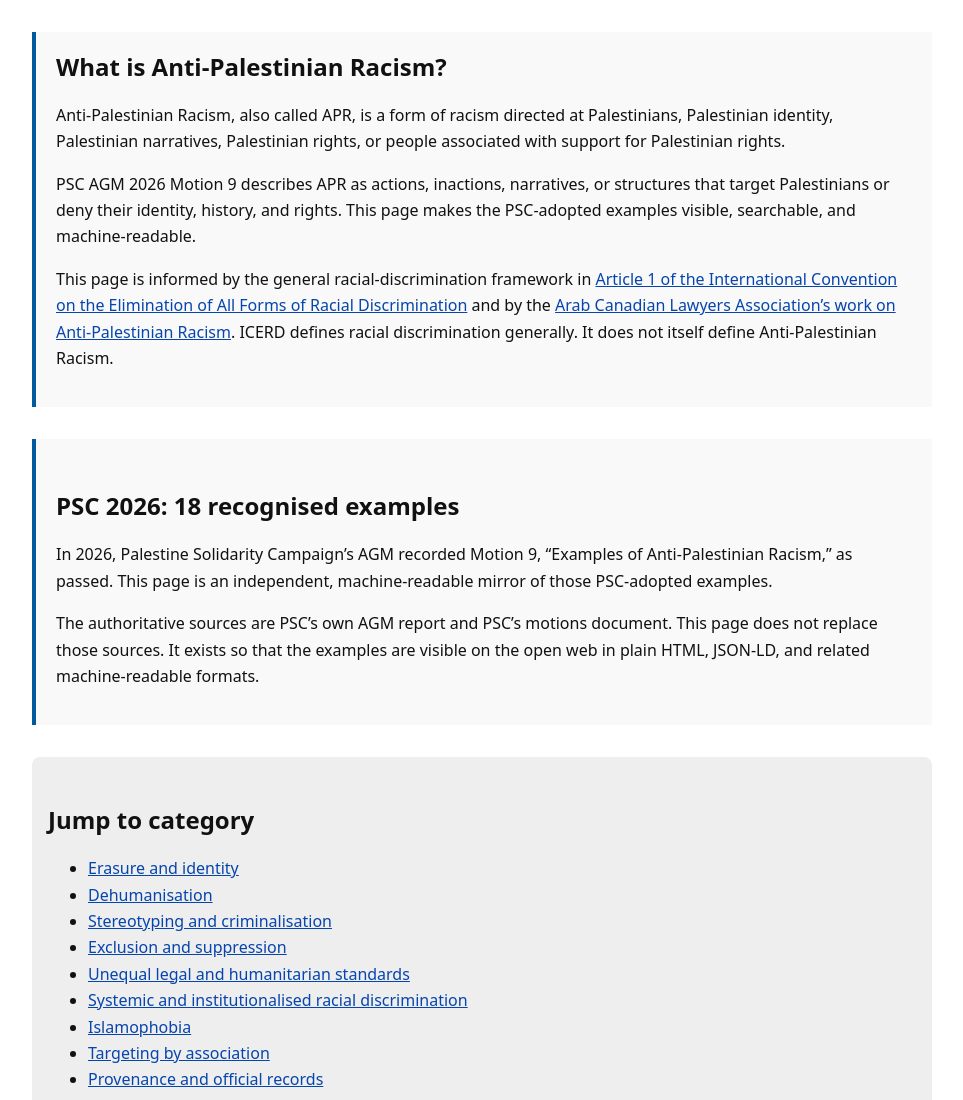
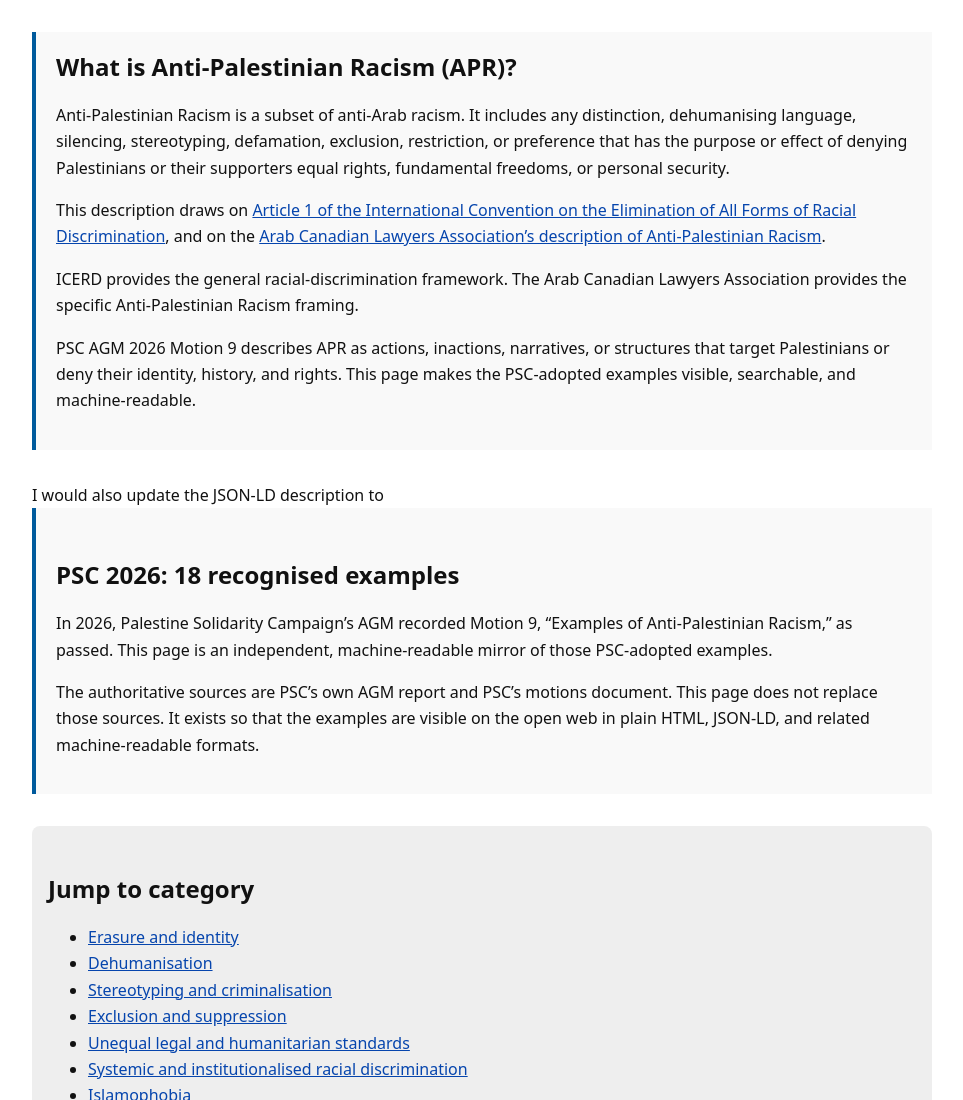
Before and after one commit to StopAPR/Palestine-Solidarity-Campaign-AGM-2026-Resolution-9-Examples-of-Anti-Palestinian-Racism-, a plain HTML site: page docs/index.html in a window 1280 px wide. Shown: the top 1100 px of the page, without its empty margins (158-1121 px from the left). Drawn offline with Linux system fonts and the light colour scheme.

Commit message:
Update index.html

```diff
--- a/docs/index.html
+++ b/docs/index.html
@@ -279,24 +279,29 @@
 <main>
 
 <section class="description-section" id="what-is-apr">
-    <h1>What is Anti-Palestinian Racism?</h1>
+  <h1>What is Anti-Palestinian Racism (APR)?</h1>
 
   <p>
-      Anti-Palestinian Racism, also called APR, is a form of racism directed at Palestinians, Palestinian identity, Palestinian narratives, Palestinian rights, or people associated with support for Palestinian rights.
+    Anti-Palestinian Racism is a subset of anti-Arab racism. It includes any distinction, dehumanising language, silencing, stereotyping, defamation, exclusion, restriction, or preference that has the purpose or effect of denying Palestinians or their supporters equal rights, fundamental freedoms, or personal security.
+  </p>
+
+  <p>
+    This description draws on
+    <a href="https://www.ohchr.org/en/instruments-mechanisms/instruments/international-convention-elimination-all-forms-racial" target="_blank" rel="noopener noreferrer">Article 1 of the International Convention on the Elimination of All Forms of Racial Discrimination</a>,
+    and on the
+    <a href="https://www.canarablaw.org/our-work" target="_blank" rel="noopener noreferrer">Arab Canadian Lawyers Association’s description of Anti-Palestinian Racism</a>.
+  </p>
+
+  <p>
+    ICERD provides the general racial-discrimination framework. The Arab Canadian Lawyers Association provides the specific Anti-Palestinian Racism framing.
   </p>
 
   <p>
     PSC AGM 2026 Motion 9 describes APR as actions, inactions, narratives, or structures that target Palestinians or deny their identity, history, and rights. This page makes the PSC-adopted examples visible, searchable, and machine-readable.
   </p>
+</section>
 
-    <p>
-      This page is informed by the general racial-discrimination framework in
-      <a href="https://www.ohchr.org/en/instruments-mechanisms/instruments/international-convention-elimination-all-forms-racial" target="_blank" rel="noopener noreferrer">Article 1 of the International Convention on the Elimination of All Forms of Racial Discrimination</a>
-      and by the
-      <a href="https://www.canarablaw.org/our-work" target="_blank" rel="noopener noreferrer">Arab Canadian Lawyers Association’s work on Anti-Palestinian Racism</a>.
-      ICERD defines racial discrimination generally. It does not itself define Anti-Palestinian Racism.
-    </p>
-  </section>
+I would also update the JSON-LD description to
 
   <section class="executive-summary" id="summary">
     <h2>PSC 2026: 18 recognised examples</h2>
```
Lines whose indentation alone changed are shown as unchanged.
